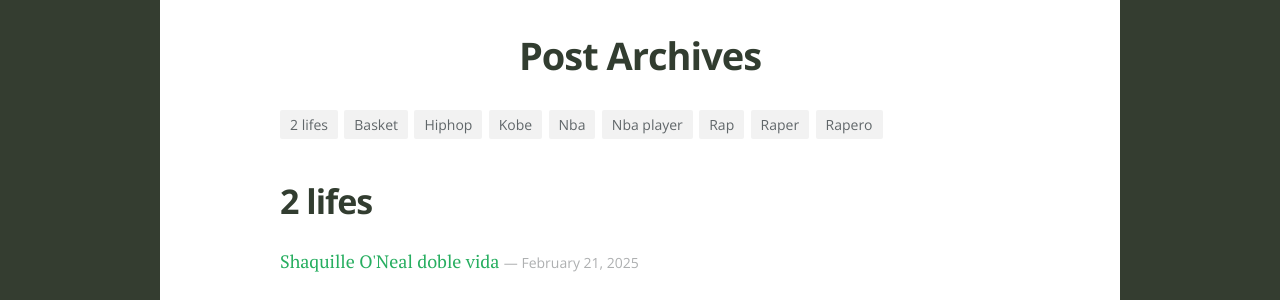
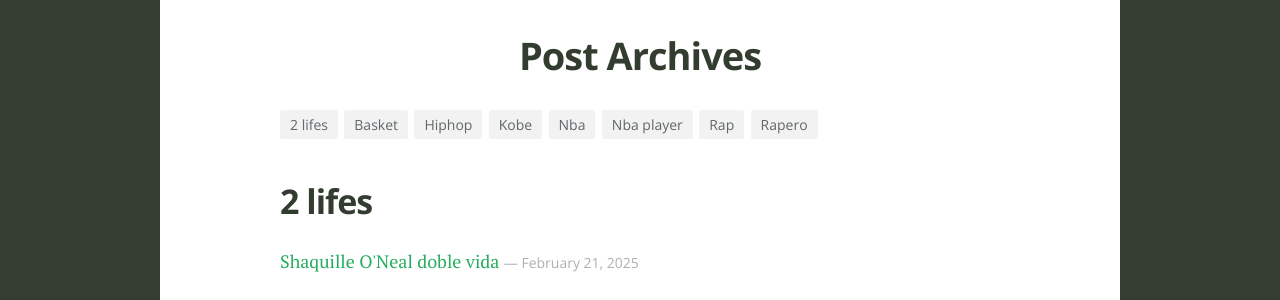
Before and after one commit to mawel21/mawel21.github.io, a Jekyll site: the page built from tags/index.html, in a window 1280 px wide and 900 px high. Shown: the part 295-595 px from the top of the window. Built offline with Jekyll 4.4.1, drawn with Linux system fonts in a browser that asks for light colours; some web fonts are replaced; some of the changed text lies outside the part shown.

Commit message:
modificacion2.1

```diff
--- a/_posts/2025-02-19-lil-baby-y-su-tributo-a-kobe.md
+++ b/_posts/2025-02-19-lil-baby-y-su-tributo-a-kobe.md
@@ -3,7 +3,7 @@
 title:  "Lil baby y su tributo a Kobe"
 date:   2025-02-19
 featured_image: lilbaby.jpg
-tags: [Raper, Hiphop, Kobe]
+tags: [Rapero, Hiphop, Kobe]
 ---
 
 El rapero Lil Baby lanzó la canción "24" en 2020 como un tributo a Kobe Bryant tras su trágica muerte en un accidente de helicóptero. El título hace referencia al número que Kobe usó durante la segunda mitad de su carrera con Los Angeles Lakers, consolidándose como uno de los mayores ídolos de la historia del baloncesto.
@@ -12,7 +12,8 @@
 
 {% include image_full.html imageurl="/images/posts/lilbaby-24.jpg" title="24" caption="Lil Baby y Money Man en el videoclip de la cancion" %}
 
-En la canción, Lil Baby menciona la mentalidad de trabajo incansable de Kobe, su disciplina y su impacto en el deporte y la cultura en general. La letra transmite un mensaje de motivación y superación, valores que Bryant representaba y que inspiraron a generaciones enteras.[ [Letra completa](https://genius.com/Money-man-24-remix-lyrics) ]
+En la canción, Lil Baby menciona la mentalidad de trabajo incansable de Kobe, su disciplina y su impacto en el deporte y la cultura en general. La letra transmite un mensaje de motivación y superación, valores que Bryant representaba y que inspiraron a generaciones enteras.
+[ [Letra completa](https://genius.com/Money-man-24-remix-lyrics) ]
 
 El vínculo entre el hip-hop y la NBA se ha manifestado en numerosas ocasiones a través de homenajes como este. Artistas como Lil Wayne, J. Cole y Drake han hecho referencias a Kobe y otros jugadores en sus canciones, reflejando cómo el legado de las estrellas del baloncesto trasciende el deporte para convertirse en un fenómeno cultural.
 
```
Also changed, not shown: images/posts/drake-sidelines.jpg, images/posts/drake.jpg.
